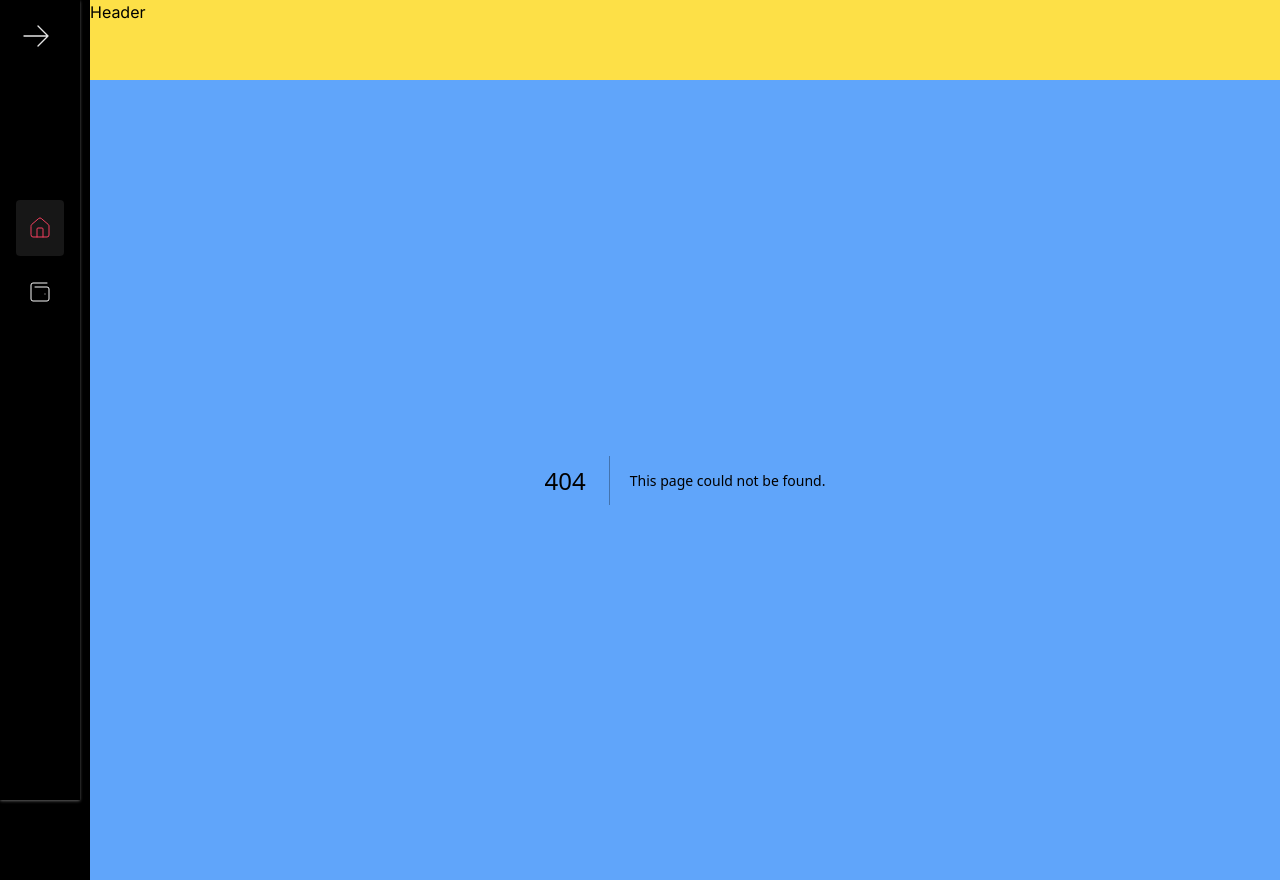
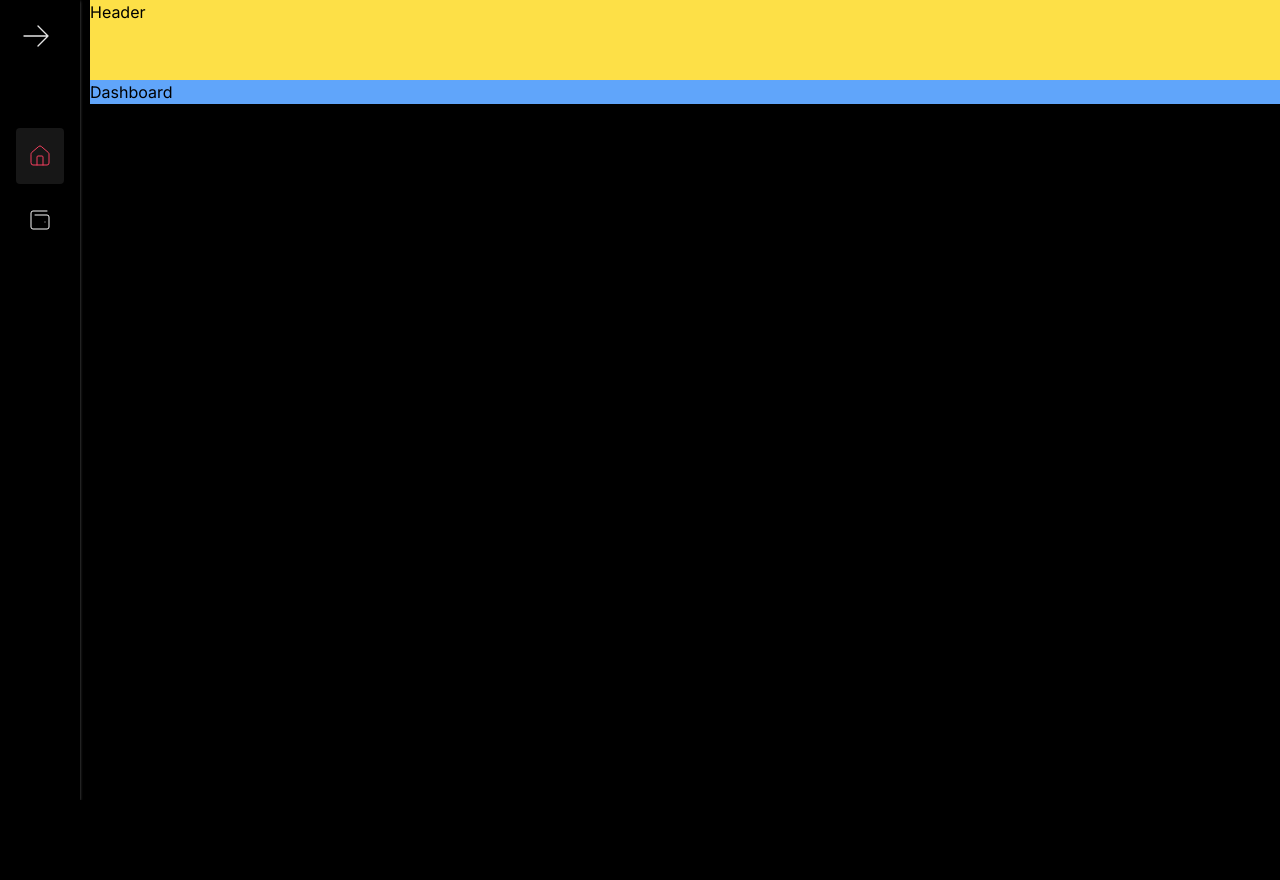
Before and after one commit to naiandersonb/planner, a Next.js app: page /dashboard in a window 1280 px wide. Before the commit this address had no page. After the commit the page ends 800 px from the top, so only its background shows below. Built offline with nearby package versions, Linux system fonts and the light colour scheme.

Commit message:
melhorias no sidebar e criação de página de dashboard

```diff
--- /dev/null
+++ b/src/app/dashboard/page.tsx
@@ -0,0 +1,5 @@
+export default function DashboardPage() {
+  return(
+    <h1>Dashboard</h1>
+  )
+}
--- a/src/components/app-layout/index.tsx
+++ b/src/components/app-layout/index.tsx
@@ -37,7 +37,7 @@ export function AppLayout({ children }: AppLayoutProps) {
           </div>
         }
       >
-        <div className="mt-16 flex flex-col w-full items-start gap-2">
+        <div className="mt-10 flex flex-col w-full items-start gap-2">
           {sidebarItems.map((item) => (
             <SidebarItem key={item.title} isOpen={isOpen} {...item} />
           ))}
--- a/src/components/sidebar/sidebar-container/index.tsx
+++ b/src/components/sidebar/sidebar-container/index.tsx
@@ -56,7 +56,7 @@ export function SidebarContainer({
       variants={containerVariants}
       animate={containerControls}
       initial="close"
-      className="bg-dark-primary flex flex-col z-10 gap-20 p-4 absolute top-0 left-0 h-full shadow shadow-neutral-600"
+      className="bg-dark-primary flex flex-col z-10 gap-8 p-4 absolute top-0 left-0 h-full shadow shadow-neutral-600"
     >
       <div className="flex flex-row w-full justify-between place-items-center">
         {isOpen && logo}
```
